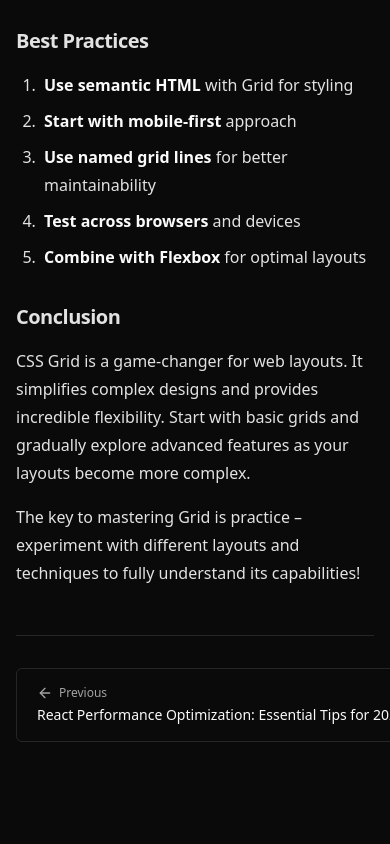
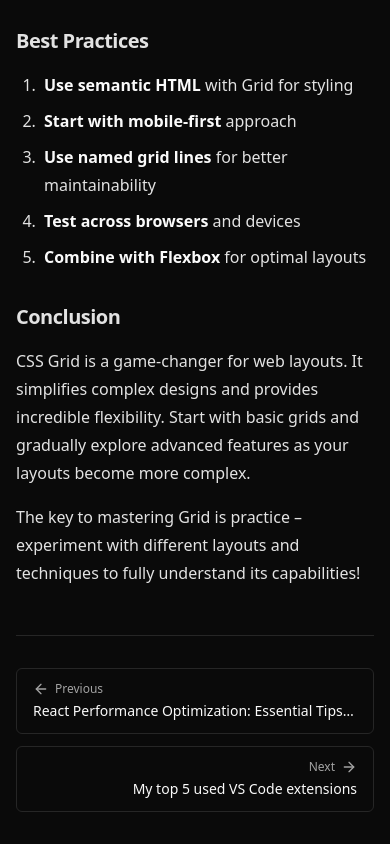
Before and after one commit to azuri-gm/portfolio-site, a Next.js app: page /blog/css-grid-mastery in a window 390 px wide. Shown: the part 5289-6133 px from the top of the page. Before the commit the page ends 6063 px from the top, so only its background shows below. Built offline with nearby package versions, Linux system fonts and the light colour scheme.

Commit message:
fix: prevent navigation overflow on mobile
Stack buttons vertically and set min-width for flex items.

Co-authored-by: Eduardo Azuri Gaytán Martínez <14208842+azuri-gm@users.noreply.github.com>

```diff
--- a/app/blog/[id]/page.tsx
+++ b/app/blog/[id]/page.tsx
@@ -222,44 +222,44 @@ export default async function Post({
               {(prev || next) && (
                 <>
                   <Separator className="mt-12 mb-8" />
-                  <nav className="flex items-stretch gap-4" aria-label="Post navigation">
+                  <nav className="flex flex-col sm:flex-row items-stretch gap-3 sm:gap-4 min-w-0" aria-label="Post navigation">
                     {prev ? (
-                      <Link href={`/blog/${prev.id}`} className="flex-1 group">
+                      <Link href={`/blog/${prev.id}`} className="flex-1 min-w-0 group">
                         <Button
                           variant="outline"
-                          className="w-full h-auto py-4 px-5 flex flex-col items-start gap-1 text-left"
+                          className="w-full h-auto py-3 px-4 sm:py-4 sm:px-5 flex flex-col items-start gap-1 text-left"
                           asChild
                         >
-                          <span>
+                          <span className="min-w-0 max-w-full">
                             <span className="flex items-center gap-1.5 text-xs text-muted-foreground group-hover:text-foreground transition-colors">
-                              <ArrowLeft className="h-3 w-3" />
+                              <ArrowLeft className="h-3 w-3 shrink-0" />
                               Previous
                             </span>
-                            <span className="text-sm font-medium line-clamp-1">{prev.title}</span>
+                            <span className="text-sm font-medium truncate max-w-full block">{prev.title}</span>
                           </span>
                         </Button>
                       </Link>
                     ) : (
-                      <div className="flex-1" />
+                      <div className="hidden sm:block flex-1" />
                     )}
                     {next ? (
-                      <Link href={`/blog/${next.id}`} className="flex-1 group">
+                      <Link href={`/blog/${next.id}`} className="flex-1 min-w-0 group">
                         <Button
                           variant="outline"
-                          className="w-full h-auto py-4 px-5 flex flex-col items-end gap-1 text-right"
+                          className="w-full h-auto py-3 px-4 sm:py-4 sm:px-5 flex flex-col items-end gap-1 text-right"
                           asChild
                         >
-                          <span>
+                          <span className="min-w-0 max-w-full">
                             <span className="flex items-center gap-1.5 text-xs text-muted-foreground group-hover:text-foreground transition-colors">
                               Next
-                              <ArrowRight className="h-3 w-3" />
+                              <ArrowRight className="h-3 w-3 shrink-0" />
                             </span>
-                            <span className="text-sm font-medium line-clamp-1">{next.title}</span>
+                            <span className="text-sm font-medium truncate max-w-full block">{next.title}</span>
                           </span>
                         </Button>
                       </Link>
                     ) : (
-                      <div className="flex-1" />
+                      <div className="hidden sm:block flex-1" />
                     )}
                   </nav>
                 </>
```
